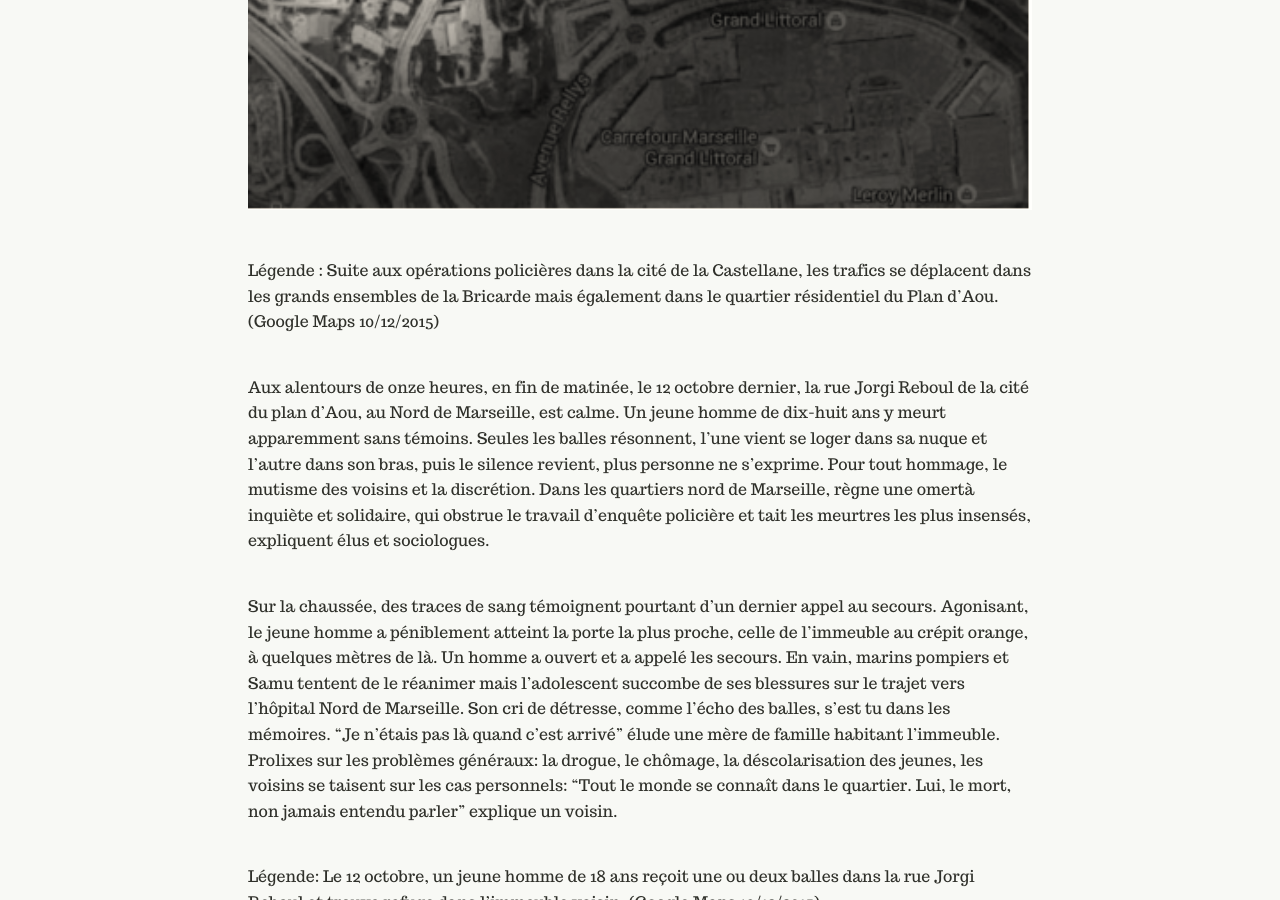
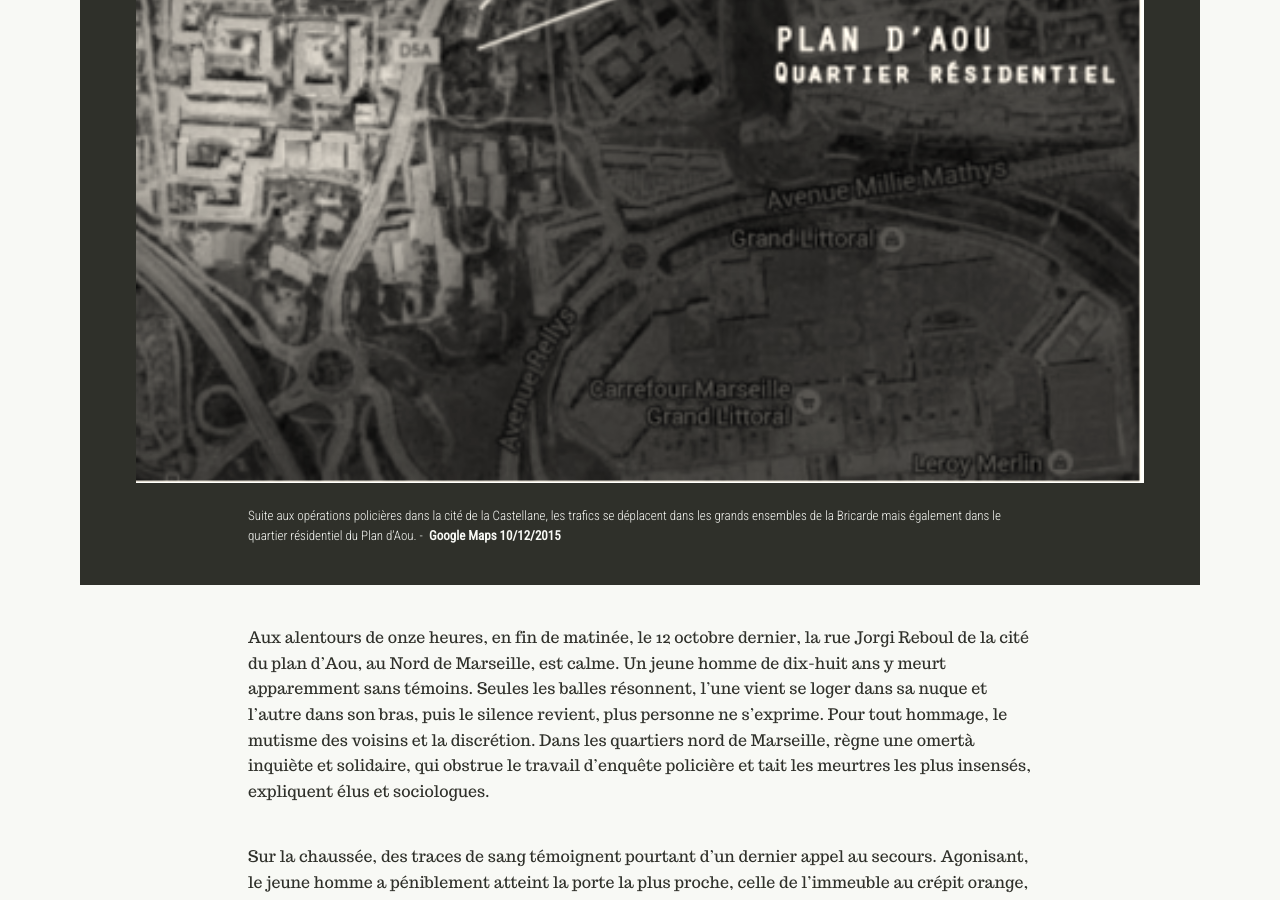
Before and after one commit to reglementsdecomptes/reglementsdecomptes.github.io, a Jekyll site: the page built from _posts/2015-12-11-silence-plan-daou.md, in a window 1280 px wide and 900 px high, scrolled down 910 px. Built offline with Jekyll 4.4.1, drawn with Linux system fonts in a browser that asks for light colours.

Commit message:
Created 2015-12-11-silence-plan-daou.md

```diff
--- a/_posts/2015-12-11-silence-plan-daou.md
+++ b/_posts/2015-12-11-silence-plan-daou.md
@@ -7,9 +7,10 @@
 Prolixes sur les problèmes généraux: la drogue, le chômage, la déscolarisation des jeunes, dans les quartiers nord de Marseille, où les trafiquants de drogue exercent une forte emprise, les habitants taisent des meurtres qui ont tout de règlements de compte. Au plan d’Aou, à quelques kilomètres de la Castellane, un jeune homme de dix-huit ans est tué par balle au pied d’un immeuble, en fin de matinée le 12 octobre dernier. L’enquête policière se heurte au mutisme de certains voisins.
 
 ![Capture d’écran 2015-12-11 à 16.48.16.png]({{site.baseurl}}/img/Capture d’écran 2015-12-11 à 16.48.16.png)
+{: .fullwidth .image}
 
-Légende : Suite aux opérations policières dans la cité de la Castellane, les trafics se déplacent dans les grands ensembles de la Bricarde mais également dans le quartier résidentiel du Plan d’Aou.
-(Google Maps 10/12/2015)
+Suite aux opérations policières dans la cité de la Castellane, les trafics se déplacent dans les grands ensembles de la Bricarde mais également dans le quartier résidentiel du Plan d’Aou. - **Google Maps 10/12/2015**
+{: .credit}
 
 Aux alentours de onze heures, en fin de matinée, le 12 octobre dernier, la rue Jorgi Reboul de la cité du plan d’Aou, au Nord de Marseille, est calme. Un jeune homme de dix-huit ans y meurt apparemment sans témoins. Seules les balles résonnent, l’une vient se loger dans sa nuque et l’autre dans son bras, puis le silence revient, plus personne ne s’exprime. Pour tout hommage, le mutisme des voisins et la discrétion. Dans les quartiers nord de Marseille, règne une omertà inquiète et solidaire, qui obstrue le travail d’enquête policière et tait les meurtres les plus insensés, expliquent élus et sociologues.
 
```
